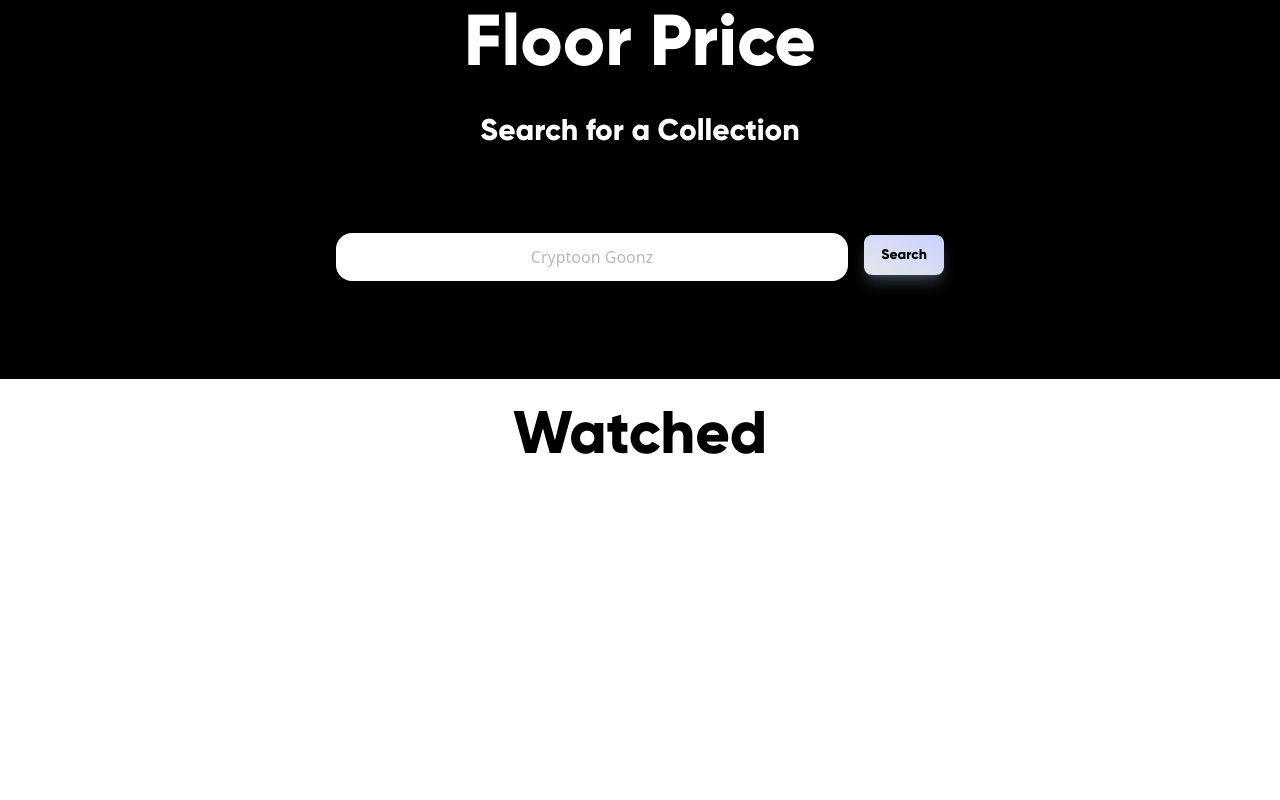
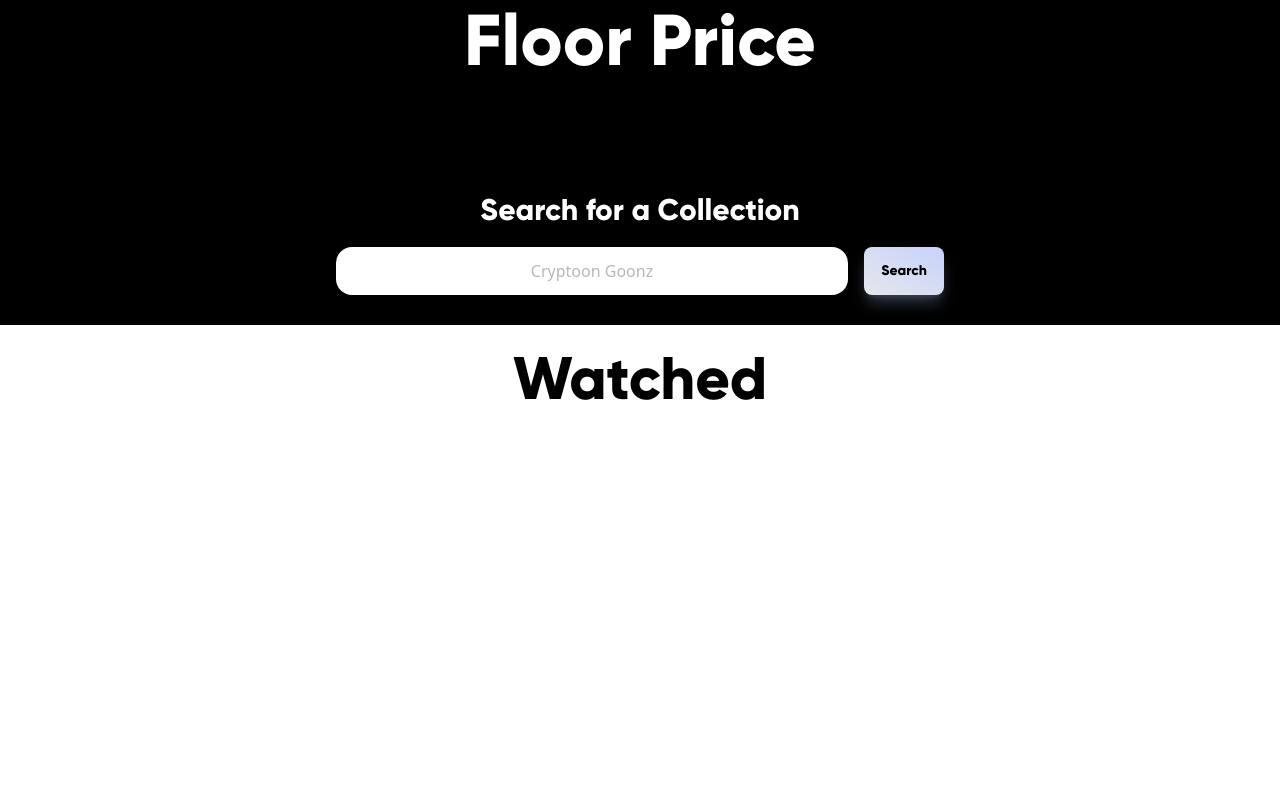
Before and after one commit to afbelardi/floor-price-frontend, a Next.js app: page / in a window 1280 px wide. Shown: the top 800 px of the page. Built offline with nearby package versions, Linux system fonts and the light colour scheme.

Commit message:
minor input changes

```diff
--- a/src/components/SearchBar.js
+++ b/src/components/SearchBar.js
@@ -5,7 +5,7 @@ import { Oval } from 'react-loading-icons';
 export default function SearchBar(props) {
 
     const [badEntry, setBadEntry] = useState(false);
-    const [hasTyped, setHasTyped] = useState(false);
+
 
     const handleSubmit = async (e) => {
         e.preventDefault();
@@ -32,30 +32,30 @@ export default function SearchBar(props) {
     }
 
     const handleInput = () => {
-        setHasTyped(true)
+        setBadEntry(false)
     }
 
-    const inputClass = `w-2/5 h-12 text-center focus:outline-none placeholder-gray-500 placeholder-opacity-50 rounded-2xl ${badEntry ? 'border-red-500 bg-red-400 placeholder-slate-700 opacity-30 placeholder-opacity-100 border-2' : ''} ${hasTyped ? 'bg-white border-none' : ''}`
+    const inputClass = `w-2/5 h-12 text-center focus:outline-none placeholder-gray-500 placeholder-opacity-50 rounded-2xl ${badEntry ? 'border-red-400 bg-red-300 placeholder-slate-700 placeholder-opacity-100 border-2' : ''}`
 
-
-
-    return (
-        <>
-            <div className="flex flex-col items-center bg-black mt-28 h-2/6">
-                <h1 className="text-3xl text-white font-gilroy whitespace-nowrap">Search for a Collection</h1>
-                <section className="flex items-end justify-center w-full h-1/2">
-                    <input className={inputClass} onChange={handleInput} placeholder="Cryptoon Goonz" type="text" ref={props.searchRef}></input>
-                    {
+    const searchSection = (
+        <section className="flex items-end justify-center w-full h-2/4">
+            <input className={inputClass} onChange={handleInput} placeholder="Cryptoon Goonz" type="text" ref={props.searchRef}></input>
+                {
                     props.loading ?
                     <Oval
                     stroke="#98ff98"
                     className="ml-3"
                     /> :
-                    <button className="w-20 h-10 mb-1.5 ml-4 font-gilroy text-sm font-medium text-center rounded-lg shadow-lg bg-gradient-to-tr from-gray-200 to-indigo-200 hover:bg-gradient-to-bl focus:outline-none shadow-slate-500/50" onClick={handleSubmit}>Search</button>
-                    }
+                    <button className="w-20 h-12 ml-4 text-sm font-medium text-center rounded-lg shadow-lg font-gilroy bg-gradient-to-tr from-gray-200 to-indigo-200 hover:bg-gradient-to-bl focus:outline-none shadow-slate-500/50" onClick={handleSubmit}>Search</button>
+                }
+        </section>
+    )
 
-                </section>
-
+    return (
+        <>
+            <div className="flex flex-col items-center mt-48 bg-black h-1/6">
+                <h1 className="text-3xl text-white font-gilroy whitespace-nowrap">Search for a Collection</h1>
+                {searchSection}
             </div>
         </>
     )
```
